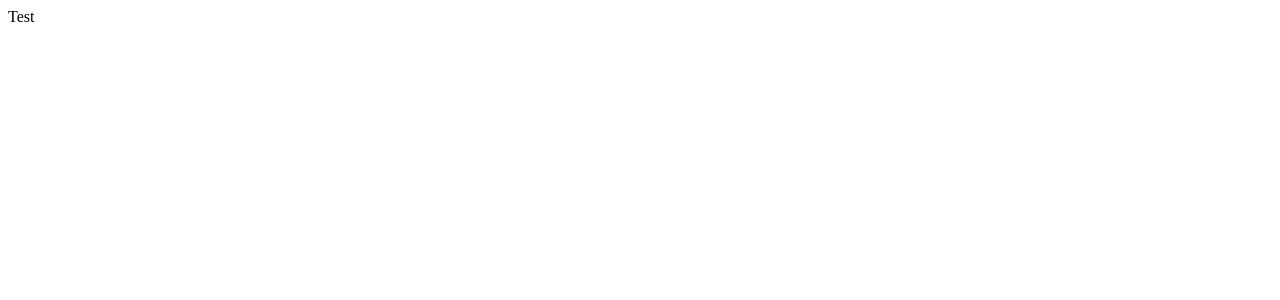
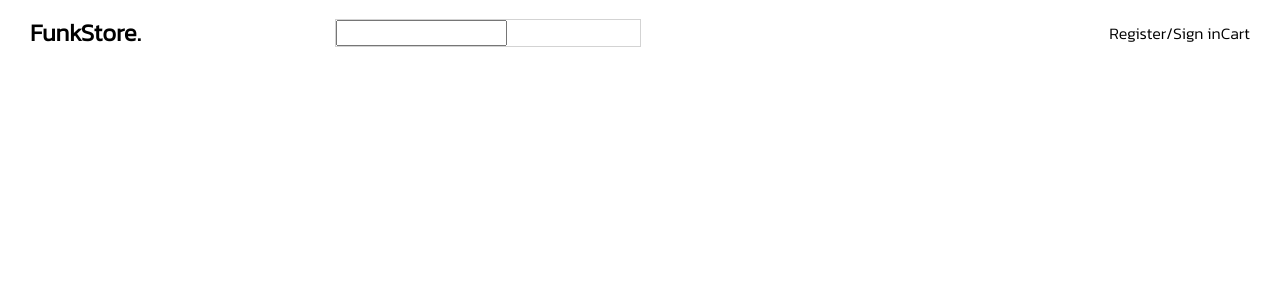
Before and after one commit to p3jit/funkstore-app, a React (Create React App) app: page / in a window 1280 px wide. Shown: the top 300 px of the page. Built offline with nearby package versions, Linux system fonts and the light colour scheme; the HTML template or start-up script is replaced by a standard one.

Commit message:
navbar work inprogress 1

```diff
--- a/public/index.html
+++ b/public/index.html
@@ -4,6 +4,15 @@
     <meta charset="utf-8" />
     <meta name="viewport" content="width=device-width, initial-scale=1" />
     <title>The Funk Store</title>
+    <link rel="preconnect" href="https://fonts.googleapis.com">
+    <link rel="preconnect" href="https://fonts.gstatic.com" crossorigin>
+    <link href="https://fonts.googleapis.com/css2?family=Kanit:wght@300&display=swap" rel="stylesheet">
+    <style>
+      * {
+        margin: 0;
+        font-family: 'Kanit', sans-serif;
+      }
+    </style>
   </head>
   <body>
     <div id="root"></div>
--- a/src/App.js
+++ b/src/App.js
@@ -1,6 +1,11 @@
+import Navbar from "./components/navbar/navbar";
+
+
 function App() {
   return (
-    <div className="App">Test</div>
+    <div className="App">
+      <Navbar/>
+    </div>
   );
 }
 
--- /dev/null
+++ b/src/components/navbar/navbar.css
@@ -0,0 +1,21 @@
+.navbar-container {
+    display: flex;
+    padding: 15px 30px;
+    justify-items: center;
+    align-items: center;
+}
+.logo-container {
+    flex: 1;
+    text-align: left;
+    font-size: x-large;
+}
+.search-container {
+    flex: 1;
+    border: 0.5px solid lightgray;
+    display: flex;
+}
+.cart-account-container {
+    flex: 2;
+    display: flex;
+    justify-content: flex-end;
+}
--- /dev/null
+++ b/src/components/navbar/navbar.js
@@ -0,0 +1,24 @@
+import React from 'react'
+import "./navbar.css"
+
+function Navbar() {
+  return (
+    <>
+        <div className='navbar-container'>
+            <div className='logo-container'>
+                <h4>FunkStore.</h4>
+            </div>
+            <div className='search-container'>
+                <input className='search-bar'/>
+            </div>
+            <div className='cart-account-container'>
+                <div className='account-container'>Register/Sign in</div>
+                <div className='cart-container'>Cart</div>
+            </div>
+
+        </div>
+    </>
+  )
+}
+
+export default Navbar
```
